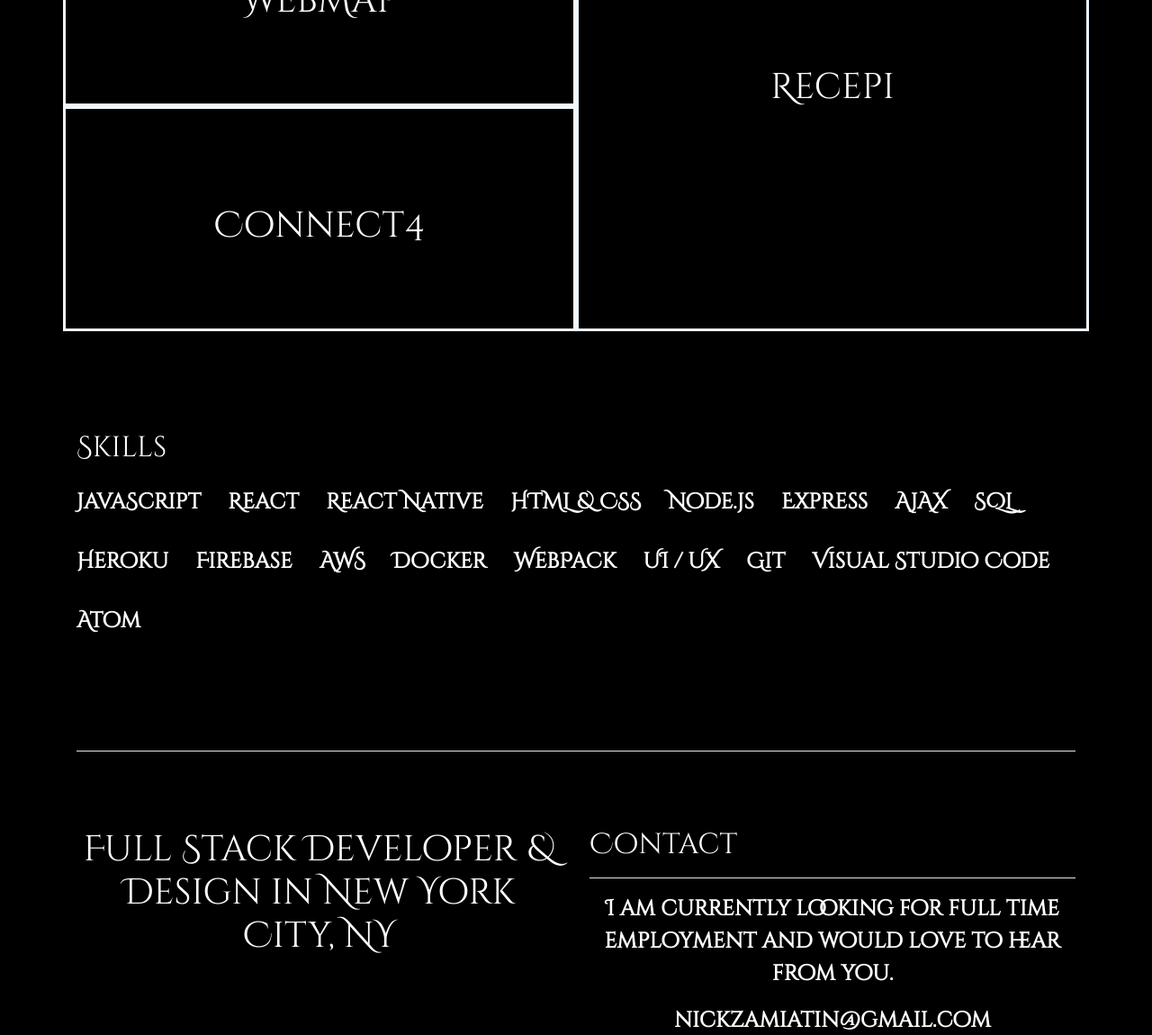
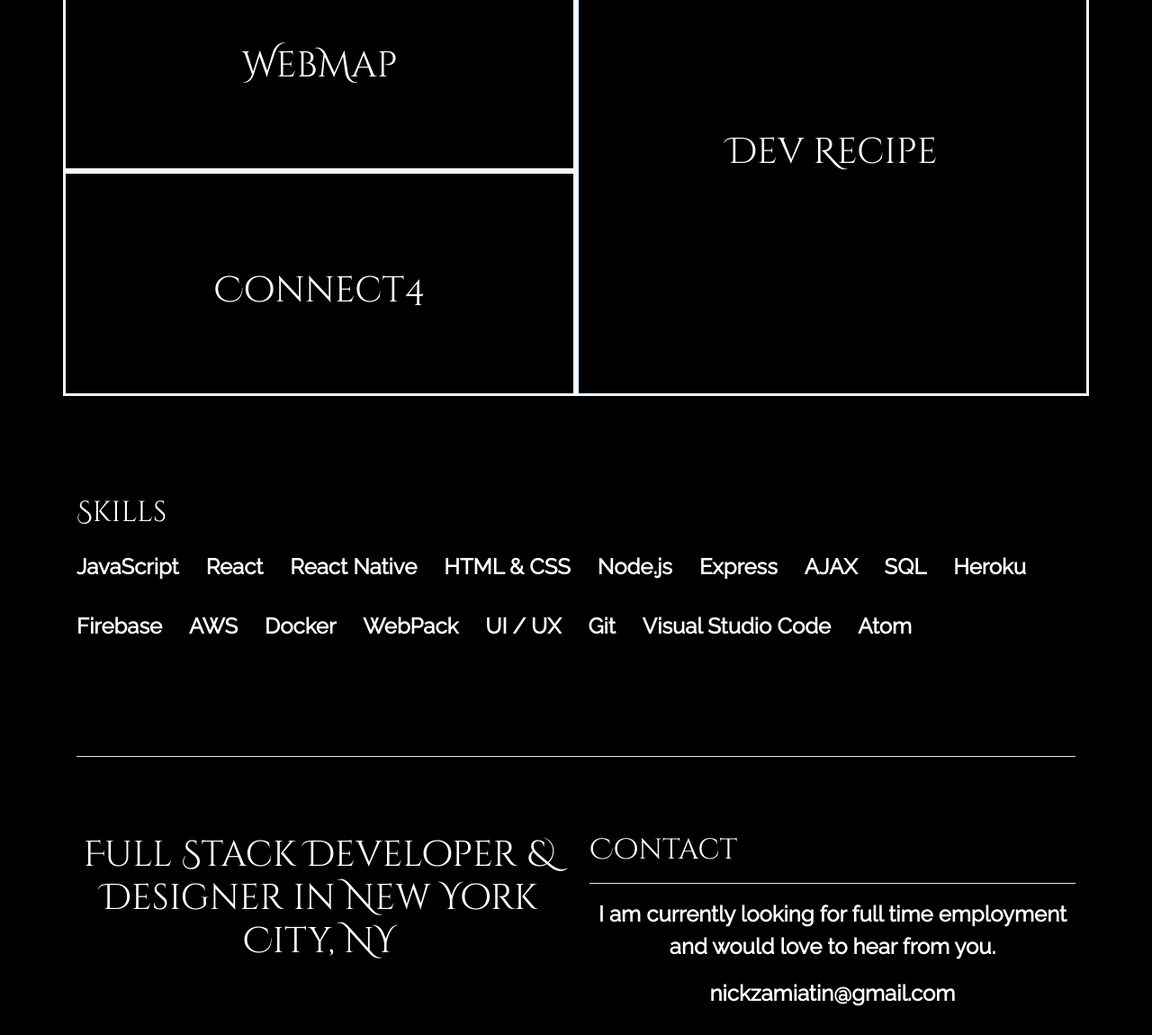
Before and after one commit to nate-gentry/portfolio, a React (Create React App) app: page / in a window 1280 px wide. Shown: the part 1416-2566 px from the top of the page at 90% size. Built offline with nearby package versions, Linux system fonts and the light colour scheme.

Commit message:
almost done

```diff
--- a/public/index.html
+++ b/public/index.html
@@ -1,5 +1,6 @@
 <!DOCTYPE html>
 <html lang="en">
+
 <head>
   <meta charset="utf-8">
   <meta name="viewport" content="width=device-width, initial-scale=1, shrink-to-fit=no">
@@ -10,7 +11,9 @@
     -->
   <link rel="manifest" href="%PUBLIC_URL%/manifest.json">
   <link rel="shortcut icon" href="%PUBLIC_URL%/favicon.ico">
-<link href="https://fonts.googleapis.com/css?family=Cinzel+Decorative" rel="stylesheet">    <!--
+  <link href="https://fonts.googleapis.com/css?family=Cinzel+Decorative" rel="stylesheet">
+<link href="https://fonts.googleapis.com/css?family=Raleway" rel="stylesheet">
+<!--
 
     <!--
       Notice the use of %PUBLIC_URL% in the tags above.
@@ -23,6 +26,7 @@
     -->
   <title>React App</title>
 </head>
+
 <body>
   <noscript>
     You need to enable JavaScript to run this app.
@@ -39,4 +43,5 @@
       To create a production bundle, use `npm run build` or `yarn build`.
     -->
 </body>
+
 </html>
--- a/src/About.js
+++ b/src/About.js
@@ -53,7 +53,7 @@ class About extends Component {
           <Row className="contact">
 
             <Col >
-            <h1>Full Stack Developer & Design in New York City, NY </h1></Col>
+            <h1>Full Stack Developer & Designer in New York City, NY </h1></Col>
              <Col>
              <h2>Contact</h2>
               <hr/>
--- a/src/App.js
+++ b/src/App.js
@@ -48,8 +48,10 @@ class App extends Component {
     return (
       <div className="App" >
          <div className="backgrounBody"  ref="nameElement">
+         <div className="headerimg">
             <div className="spacer"></div>
             <h4  className="mainTitle"> Nick Zamiatin </h4>
+            </div>
             <Container>
               <Switch>
                 <Route exact path='/' component={About} />
--- a/src/ProjecDes.js
+++ b/src/ProjecDes.js
@@ -28,29 +28,29 @@ class ProjecDes extends Component {
              Title : "CodeTube",
              img: "https://i.snag.gy/yvgN3U.jpg",
             url :"https://codetubeproject.now.sh/",
-            description: "CodeTube is an app where the user can find four favorite topics in web devlopment. The main idea works with youtube APIs. This project allowed me to explore how to use YouTube APIs in a react app. You can filter by AWS, React, JavaScript or Coding Garden. The search results will appear on the next page as a card and then you can click a result to see the video inside an iMac",
-            languages: ["HTML", "CSS", "JavaScript", "React", "Reactstrap", "Now", "You Tube API", "Fetch", "Google Cloud Console"]
+            description: "CodeTube is an app where the user can navigate through four of my favorite topics in web development. The user can filter by AWS, React, JavaScript or Coding Garden. The search results will appear on the next page as a card and then the user can click on a result to view the video on an image of an iMac. The main idea is to implement YouTube’s API in a React app. ",
+            languages: ["HTML         ", "    CSS       ", "        JavaScript     ", "     React      ", "       Reactstrap      ", "      Now        ", "      You Tube API       ",  "      Fetch       ", "      Google Cloud Console"]
         },
         connect4 : {
             Title : "Connect4",
             img :"https://snag.gy/zk93QG.jpg",
             url: "https://q1projectnzgalvanize.firebaseapp.com/",
-            description : "Connect four it's my favorite game with I want to create for my First Project at Galvanize. We learn how to use DOM manipulation and vanilla JavaScript and HTML&CSS. The hardest part for me its created how-to JS run on diagonal and horizontal and add each class for div. ",
-            languages : ["HTML", "CSS", "JavaScript", "JQuery", "Firebase"]
+            description : "Connect Four is my favorite game that I recreated for my first project at Galvanize. I learned how to use DOM manipulation, vanilla JavaScript, and HTML&CSS. The hardest part for me was running JavaScript horizontally and diagonally while adding a class to each div.",
+            languages : ["        HTML       ", "         CSS       ", "       JavaScript      ", "      JQuery   ", "        Firebase"]
         },
         webMap : {
             Title : "WebMap",
             img :"https://i.snag.gy/NAZDq3.jpg",
             url :"https://webmap-69d43.firebaseapp.com/",
-            description: "Web map is an app where the user can find places they need near them.The main idea works with google maps, location and allowed me to explore how to use google maps and location in a web app.You can filter by restaurants, night clubs and bars.The search results will appear on the map as markers.",
-            languages: ["HTML", "CSS", "JavaScript", "Firebase ", "Google  Cloud Console APIs", "Google Maps", "Fetch", "Bootstrap", ]
+            description: "Web Map is an app where the user can find restaurants, night clubs and bars near them. The search results will appear on the map as unique identifiers. The main idea is to work with Google Maps API and location. This project allowed me to explore how to use google maps and location in a web app.",
+            languages: ["  HTML       ", "      CSS      ", "     JavaScript       ", "     Firebase     ", "      Google  Cloud Console APIs        ", "         Google Maps      ", "       Fetch     ", "     Bootstrap", ]
         },
         recepi : {
-            Title : "Recepi",
+            Title : "Dev Recipe",
             img :"https://i.snag.gy/CSHYrk.jpg",
             url :"https://recipeq2.firebaseapp.com/",
-            description: "FulStack application where anyone can add his favorite recipes. The website has Name, Ingredients, Prep time, Country, Gluten-free, Action, with each of recipes On this project I created all backend and Front end on the first time and the hardest part was figuring out how the backend works and when the user press the button open new page.",
-            languages: ["JavaScript", "HTML", "CSS", "Bootstrap", "AJAX", "HEROKU","Firebase"]
+            description: "Dev Recipe is my first full sttack app where the user can add their favorite recipes. The user can input name, ingredients, prep time, country, gluten-free, and action with each new recipe. For this project I created the back end and the front end for the first time. The hardest part was figuring out how the back end works and how to open a new page when a button is clicked.",
+            languages: ["  JavaScript        ", "    HTML     ", "      CSS     ", "    Bootstrap     ", "       AJAX     ", "      HEROKU    ","      Firebase"]
         }
     }
   }
--- a/src/Projects.js
+++ b/src/Projects.js
@@ -26,7 +26,7 @@ render (){
                 <Col  xs="12" className="project6" id="Connect4"><h1><Link to="/connect4">Connect4</Link></h1></Col>
               </Row>
           </Col>
-          <Col sm="6" xs="12" className="project6" id="Recepi"><h1><Link to="/recepi">Recepi</Link></h1></Col>
+          <Col sm="6" xs="12" className="project6" id="Recepi"><h1><Link to="/recepi">Dev Recipe</Link></h1></Col>
         </Row>
 
 
--- a/src/index.css
+++ b/src/index.css
@@ -3,65 +3,56 @@ font-family: 'Cinzel Decorative', cursive;
 }
 
 .mainTitle {
-  /* margin-top: 600px !important; */
   margin-right: 600px !important;
   font-size: 60px !important;
-  color: white;;
+  color: white;
+}
+
+h4 .mainTitle {
+  background-color: transparent !important;
 }
 
 .navigationRow {
   position: fixed;
   text-align: center !important;
-  /* background-color: black; */
   top: 0;
   width: 100%;
   padding: 3%;
   color: white;
   overflow: hidden;
   font-size: 30px;
-
-
 }
 
 .main {
   margin-top: 500px;
 }
 
-/* .sticky {
-  position: fixed;
-  top: 0;
-  width: 20%;
-  background-color: black;
-} */
-
 .App {
-  /* width: 100vw !important;
-  height: 100vh !important; */
   background-color: black;
 }
 
-.spacer {
+
+.headerimg{
    width: 100vw;
-  height: 82vh !important;
+   height: 100vh;
+  background-image: url("https://images.unsplash.com/photo-1526456671914-343acf062565?ixlib=rb-0.3.5&ixid=eyJhcHBfaWQiOjEyMDd9&s=57760d904c1868da32fbf116732e39d7&auto=format&fit=crop&w=2814&q=80");
+
   background-size: cover;
   text-align: center;
   background-size: contain;
   background-repeat: no-repeat;
   background-attachment: fixed;
   background-position: center;
-  background-image: url("https://images.unsplash.com/photo-1526456671914-343acf062565?ixlib=rb-0.3.5&ixid=eyJhcHBfaWQiOjEyMDd9&s=57760d904c1868da32fbf116732e39d7&auto=format&fit=crop&w=2814&q=80");
-  /* background-image: url("https://images.unsplash.com/photo-1507161737165-762bb31ac4ed?ixlib=rb-0.3.5&ixid=eyJhcHBfaWQiOjEyMDd9&s=a1bb979edde4417060a09c1e24d83b24&auto=format&fit=crop&w=2847&q=80"); */
-  /* background-image: url("https://images.unsplash.com/photo-1526542073161-ace7a478afc1?ixlib=rb-0.3.5&s=e033b94eff6f15965841a076cf317396&auto=format&fit=crop&w=2814&q=80"); */
-  /* transform: rotate(0.1turn); */
-  /* background-image: url("https://images.unsplash.com/photo-1477132394330-d2376dc4c091?ixlib=rb-0.3.5&ixid=eyJhcHBfaWQiOjEyMDd9&s=54a0620ebbc82c2ae00ab83438a97e2f&auto=format&fit=crop&w=2072&q=80"); */
-  /* background: transform rotate(0.5turn); */
+}
+
+.spacer {
+  width: 100vw;
+  height: 82vh !important;
 }
 
 .contact {
   margin-top: 3%;
 }
-
-
 
 hr {
   display: block;
@@ -96,7 +87,6 @@ li {
   padding: 15px;
   display: inline-block;
   text-align: center !important;
-  /* margin: 5%; */
 }
 
 .skills {
@@ -114,7 +104,6 @@ h2 {
 
 .backgrounBody {
   font-size: 24px;
-  /* background-color: black; */
   color: white;
   font-weight: bold;
 }
@@ -123,15 +112,14 @@ a {
   color: white !important;
 }
 
-
-
 .webmapimg {
   width: 100%;
-} */
+}
 
-.projects {
+*/ .projects {
   margin-top: 15%;
 }
+
 #Capstone {
   border-color: aliceblue !important;
   border-style: solid;
@@ -141,15 +129,14 @@ a {
 }
 
 #Reactnative {
-  border-color: aliceblue ;
+  border-color: aliceblue;
   border-style: solid;
   text-align: center;
   width: 250px !important;
   height: 250px !important;
 }
 
-
-#CodeTube{
+#CodeTube {
   border-color: aliceblue;
   border-style: solid;
   text-align: center;
@@ -184,9 +171,11 @@ a {
 #Connect4 h1 {
   margin-top: 20%;
 }
+
 #WebMap h1 {
   margin-top: 20%;
 }
+
 #Recepi h1 {
   margin-top: 38%;
 }
@@ -202,9 +191,6 @@ a {
 #CodeTube h1 {
   margin-top: 20%;
 }
-
-
-
 
 .screen {
   display: flex;
@@ -230,17 +216,31 @@ a {
   width: 100%;
 }
 
-.img1{
+.img1 {
   position: relative;
   top: 0;
   left: 0;
 }
 
-.img{
+.img {
   position: absolute;
   top: 30px;
   left: 350px;
   size: 70%;
   padding-bottom: -20px !important;
+}
 
+li {
+font-family: 'Raleway',
+sans-serif;
 }
+
+p{
+  font-family: 'Raleway',
+  sans-serif;
+}
+
+.contact a {
+    font-family: 'Raleway',
+    sans-serif !important
+}
```
Also changed, not shown: src/NavbarClass.js (+1 -6 lines), 1 other file (tests, documents, lock files or other folders). Lines whose indentation alone changed are shown as unchanged.
